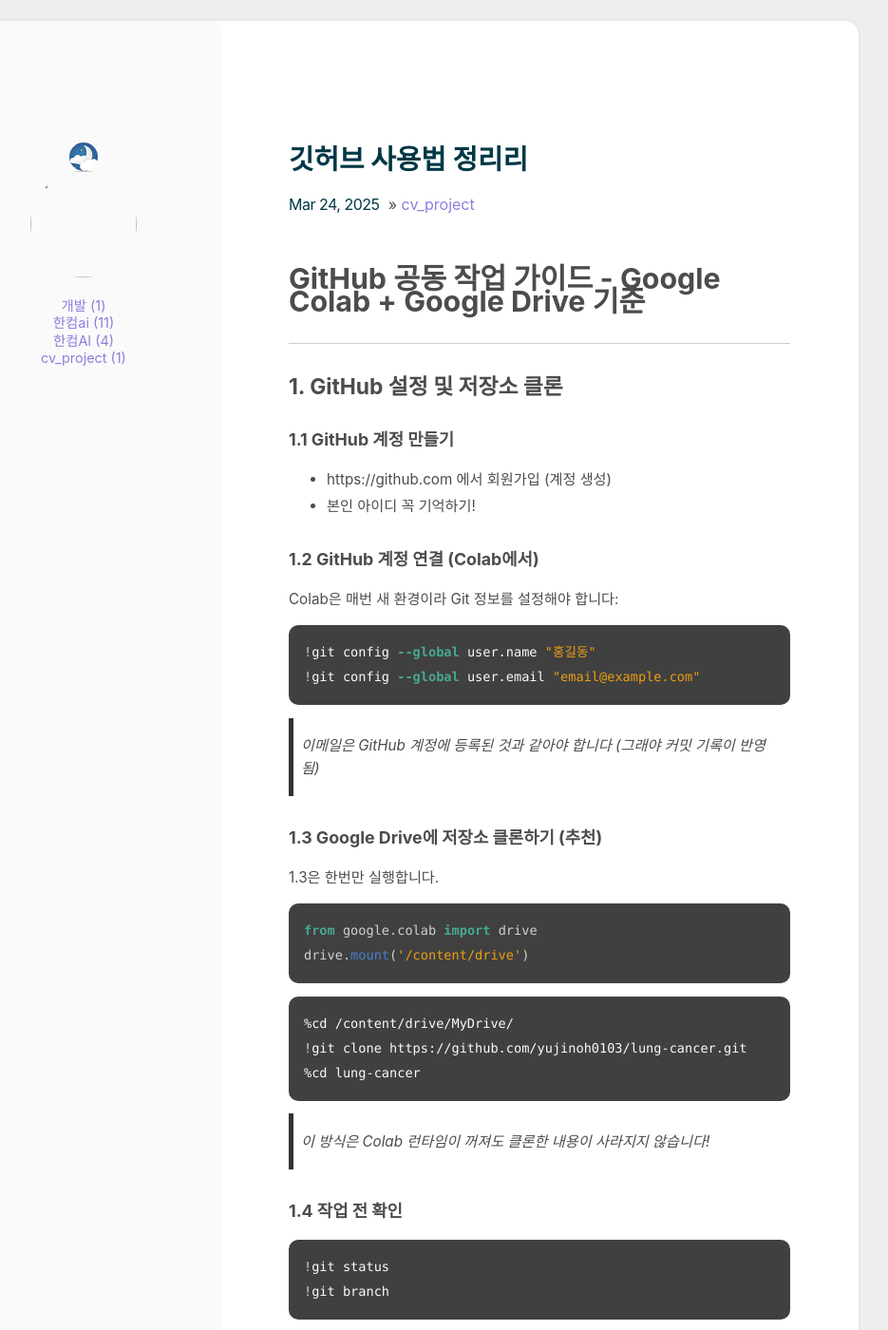
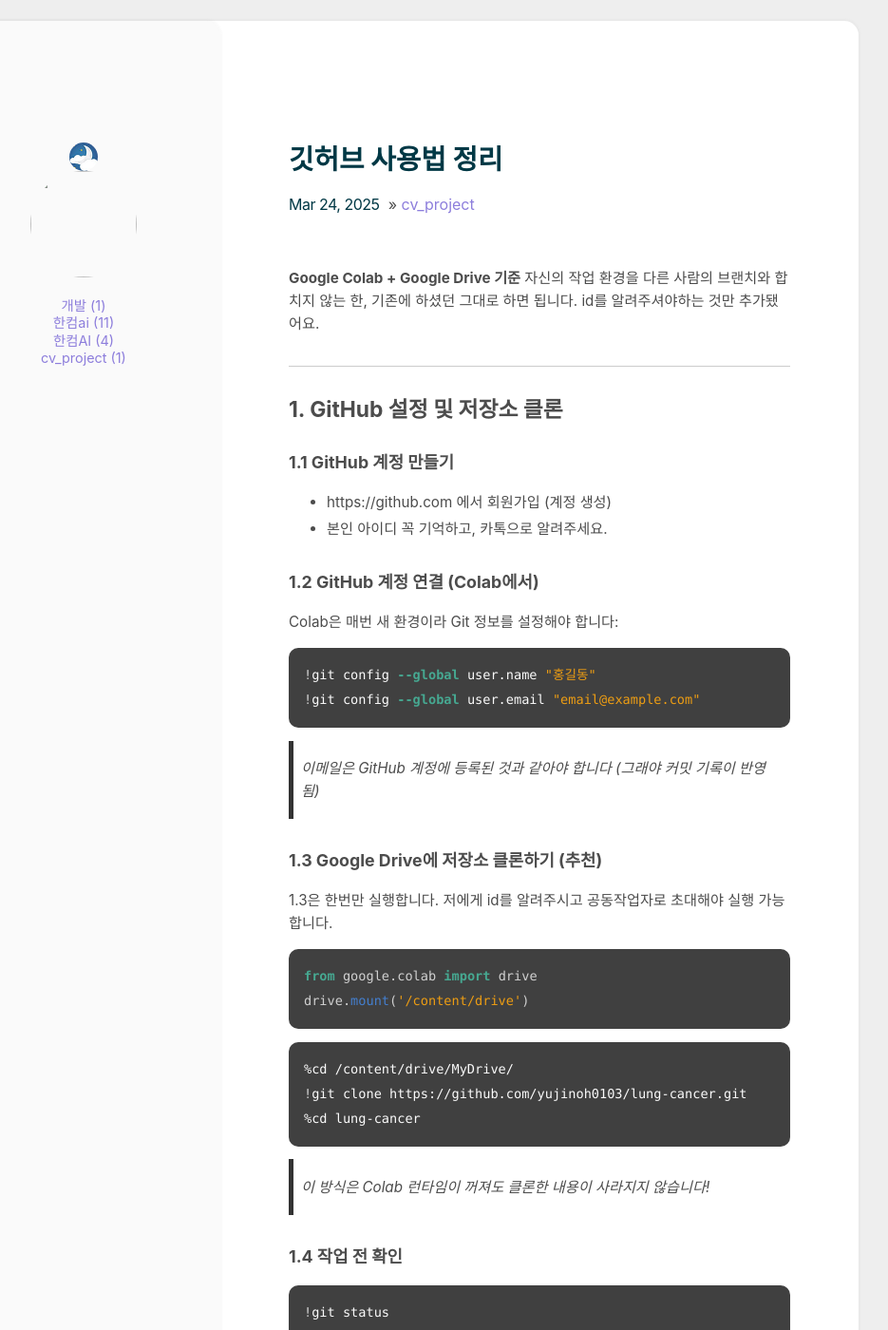
Before and after one commit to yujinoh0103/yujinoh0103.github.io, a Jekyll site: the page built from _posts/2025-03-24-github사용법.md, in a window 1280 px wide and 1400 px high. Shown: the whole window at 95% size, without its empty margins (216-1151 px from the left). Built offline with Jekyll 4.4.1, drawn with Linux system fonts in a browser that asks for light colours; some of the changed text lies outside the part shown.

Commit message:
깃사용법 추가

````diff
--- a/_posts/2025-03-24-github사용법.md
+++ b/_posts/2025-03-24-github사용법.md
@@ -1,12 +1,13 @@
 ---
 layout: post
-title: "깃허브 사용법 정리리"
+title: "깃허브 사용법 정리"
 date: 2025-03-24
 categories: [cv_project]
 author: "yujinoh0103"
 ---
 
-# GitHub 공동 작업 가이드 - Google Colab + Google Drive 기준
+**Google Colab + Google Drive 기준**
+자신의 작업 환경을 다른 사람의 브랜치와 합치지 않는 한, 기존에 하셨던 그대로 하면 됩니다. id를 알려주셔야하는 것만 추가됐어요.
 
 ---
 
@@ -15,7 +16,7 @@ author: "yujinoh0103"
 ### 1.1 GitHub 계정 만들기
 
 - https://github.com 에서 회원가입 (계정 생성)
-- 본인 아이디 꼭 기억하기!
+- 본인 아이디 꼭 기억하고, 카톡으로 알려주세요.
 
 ### 1.2 GitHub 계정 연결 (Colab에서)
 
@@ -31,6 +32,7 @@ Colab은 매번 새 환경이라 Git 정보를 설정해야 합니다:
 ### 1.3 Google Drive에 저장소 클론하기 (추천)
 
 1.3은 한번만 실행합니다.
+저에게 id를 알려주시고 공동작업자로 초대해야 실행 가능합니다.
 
 ```python
 from google.colab import drive
@@ -52,18 +54,13 @@ drive.mount('/content/drive')
 !git branch
 ```
 
----
-
-### 1.5 매번 클론하기 싫다면?
-
-- **Google Drive에 저장소를 클론하면 Colab이 꺼져도 파일이 유지됩니다!**
 - 다음에 다시 Colab을 켤 때는 아래처럼 바로 이동하세요:
 
 ```bash
 %cd /content/drive/MyDrive/lung-cancer
 ```
 
-> 이 방식으로 **매번 git clone을 반복하지 않아도 됩니다!**
+> 이 방식으로 **매번 git clone(1.3)을 반복하지 않아도 됩니다!**
 
 ## 2. 브랜치 전략
 
@@ -72,7 +69,7 @@ drive.mount('/content/drive')
 - `main`: 배포용 안정 버전 (**작업 금지**)
 - `dev`: 모든 기능이 합쳐지는 개발용 브랜치
 - `feature/기능이름`: 특정 기능 작업용 (예: `feature/login`)
-- `본인 영어이름`: 협업 편의를 위해 브랜치명을 이렇게 지정할게요 (예: `oyj`)
+- `본인 영어이름`: 각자 작업을 할 브랜치. 협업 편의를 위해 브랜치명을 이렇게 지정할게요 (예: `oyj`)
 
 ### 2.2 브랜치 생성
 
@@ -90,7 +87,7 @@ drive.mount('/content/drive')
 
 ```bash
 !git add .
-!git commit -m "feat: 모델 학습 코드 작성"
+!git commit -m "메시지 적기"
 ```
 
 ### 3.2 GitHub에 푸시 (인증 필요)
@@ -108,7 +105,7 @@ drive.mount('/content/drive')
 
 ---
 
-## 이하로는 아직 사용하지 않습니다.
+**이하로는 아직 사용하지 않습니다.**
 
 ## 5. Pull Request (PR)
 
````
Also changed, not shown: other parts of _posts/2025-03-24-github사용법.md (+1 -1 lines).
